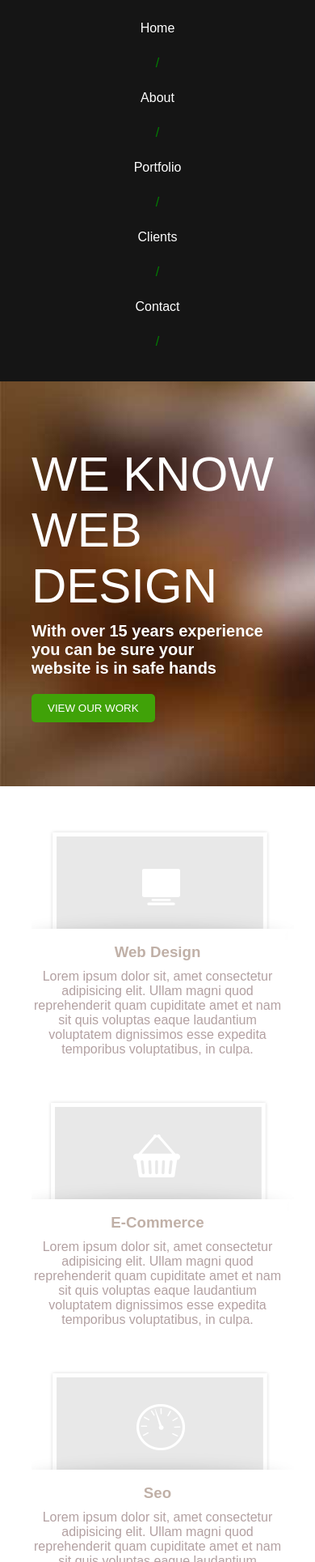
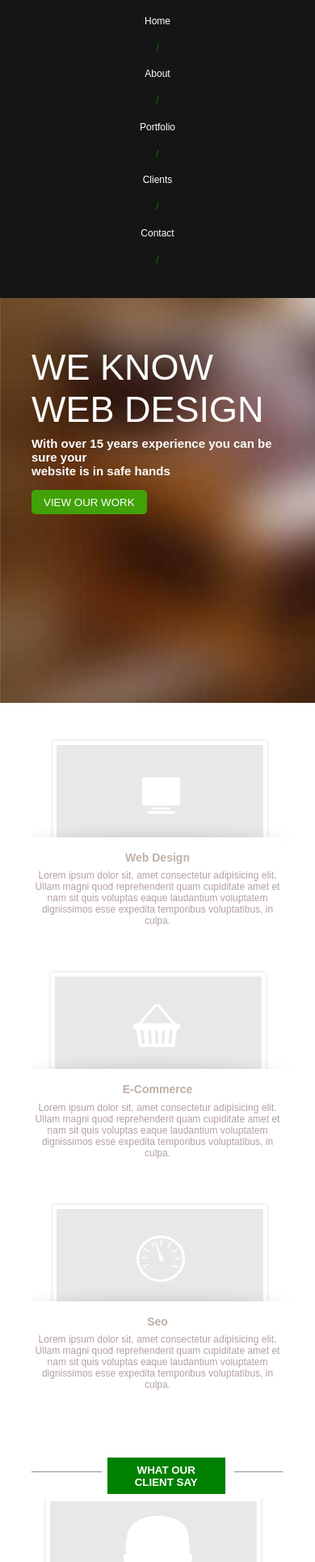
Before and after one commit to MuzammilRafay/Batch-Five, a plain HTML site: page html-css/6-green-layout/index.html in a window 390 px wide. Shown: the part 71-2000 px from the top of the page at 81% size. Drawn offline with Linux system fonts and the light colour scheme.

Commit message:
implement rem & variables css in green design layout

```diff
--- a/html-css/6-green-layout/assets/css/style.css
+++ b/html-css/6-green-layout/assets/css/style.css
@@ -1,15 +1,43 @@
+/*
+colors
+font-family
+
+https://www.w3schools.com/cssref/css_units.php
+
+default font size is 16px to every element
+
+em	Relative to the font-size of the element (2em means 2 times the size of the current font) 1em = 30px  // it is relative to parent element font size
+
+rem	Relative to font-size of the root element
+------------------------------------------------------
+we can use rem in margin,padding,width (only in pixel width)
+font-size
+*/
+
+:root {
+  --text-1: #b3a1a2;
+  --white:#fff;
+  --header-bg:#151515;
+  --nav-color:green;
+  --btn-1:#40a208;
+  --btn-2:#008000;
+  --heading-3:#c0b0a7;
+  --font-family: Arial, Helvetica, sans-serif;
+}
+
 * {
   margin: 0px;
-  font-family: Arial, Helvetica, sans-serif;
+  font-family: var(--font-family);
 }
 
+
 body {
-  padding-bottom: 100px;
+  padding-bottom: 6.25rem;
 }
 
 #header {
-  background-color: #151515;
-  color: white;
+  background-color: var(--header-bg);
+  color: var(--white);
 }
 
 .container {
@@ -36,39 +64,39 @@ body {
 #navigation ul li {
   float: left;
   list-style-type: none;
-  margin-right: 20px;
-  margin-top: 25px;
+  margin-right: 1.25rem;
+  margin-top: 1.563rem;
 }
 
 #navigation ul li:nth-child(even) {
-  color: green;
+  color: var(--nav-color);
 }
 
 #section-one-image {
-  height: 400px;
+  height: 25rem;
   background-image: url("../images/banner.jpg");
   background-size: cover;
-  padding-top: 80px;
+  padding-top: 5rem;
   box-sizing: border-box;
-  color: white;
+  color: var(--white);
 }
 
 #section-one-image h1 {
-  font-size: 60px;
+  font-size: 3.75rem;
   font-weight: 100;
-  margin-bottom: 10px;
+  margin-bottom: 0.625rem;
 }
 
 #section-one-image h3 {
-  font-size: 20px;
-  margin-bottom: 20px;
+  font-size: 1.25rem;
+  margin-bottom: 1.25rem;
 }
 
 #section-one-image button {
-  background-color: #40a208;
-  color: white;
+  background-color: var(--btn-1);
+  color: var(--white);
   border: none;
-  padding: 10px 20px;
+  padding: 0.625rem 1.25rem;
   border-radius: 5px;
 }
 
@@ -76,52 +104,52 @@ body {
   float: left;
   width: 29%;
   text-align: center;
-  margin-right: 63px;
+  margin-right: 3.938rem;
 }
 
 .skills-items:nth-child(3) {
   margin-right: 0px;
 }
 .skills-items h3 {
-  color: #c0b0a7;
-  margin-bottom: 10px;
+  color: var(--heading-3);
+  margin-bottom: 0.625rem;
 }
 .skills-items p {
-  color: #b3a1a2;
+  color: var(--text-1);
 }
 #skills-container {
-  margin-top: 40px;
+  margin-top: 2.5rem;
 }
 #line-heading-section {
-  margin-top: 80px;
+  margin-top: 5rem;
   text-align: center;
   position: relative;
 }
 #line-heading-section button {
-  background-color: #008000;
-  color: white;
+  background-color: var(--btn-2);
+  color: var(--white);
   border: none;
-  padding: 10px 20px;
+  padding: 0.625rem 1.25rem;
   text-transform: uppercase;
   font-weight: 600;
 
   position: absolute;
   top: -17px;
   left: 42%;
-  width: 195px;
+  width: 12.188rem;
 }
 
 #temp-white-bg-effect {
-  background-color: white;
+  background-color: var(--white);
   position: absolute;
   top: -23px;
   left: 41%;
-  width: 218px;
-  height: 50px;
+  width: 13.625rem;
+  height: 3.125rem;
 }
 
 #testimonails-container {
-  margin-top: 40px;
+  margin-top: 2.5rem;
 }
 
 #testimonial-image {
@@ -132,13 +160,13 @@ body {
 #testimonial-right-side {
   float: right;
   width: 65%;
-  margin-top: 20px;
+  margin-top: 1.25rem;
 }
 
 #testimonial-right-side p {
   text-align: center;
-  margin-top: 20px;
-  color: #b3a1a2;
+  margin-top: 1.25rem;
+  color: var(--text-1);
 }
 
 #footer {
@@ -157,7 +185,7 @@ body {
 }
 
 .contact-info {
-  margin-bottom: 10px;
+  margin-bottom: 0.625rem;
 }
 
 .contact-info img {
@@ -166,17 +194,17 @@ body {
 
 .contact-info p {
   float: left;
-  margin-top: 8px;
-  margin-left: 9px;
+  margin-top: 0.5rem;
+  margin-left: 0.563rem;
 }
 
 #social-image {
-  margin-top: 80px;
+  margin-top: 5rem;
 }
 
 /*
 https://www.freecodecamp.org/news/css-media-queries-breakpoints-media-types-standard-resolutions-and-more/
-  320px — 480px: Mobile devices
+  31.25rem — 480px: Mobile devices
   481px — 768px: iPads, Tablets
   769px — 1024px: Small screens, laptops
   1025px — 1200px: Desktops, large screens
@@ -227,6 +255,9 @@ https://www.w3schools.com/css/tryit.asp?filename=tryresponsive_mediaquery
 
 /* iPads, Tablets */
 @media (max-width: 768px) {
+  html{
+    font-size: 14px;
+  }
   #navigation ul {
     padding-left: 90px;
   }
@@ -239,6 +270,9 @@ https://www.w3schools.com/css/tryit.asp?filename=tryresponsive_mediaquery
 
 /* Mobile devices */
 @media (max-width: 580px) {
+  html{
+    font-size: 12px;
+  }
   #navigation ul {
     padding-left: 0px;
   }
```
Also changed, not shown: html-css/6-green-layout/notes.txt (added).
